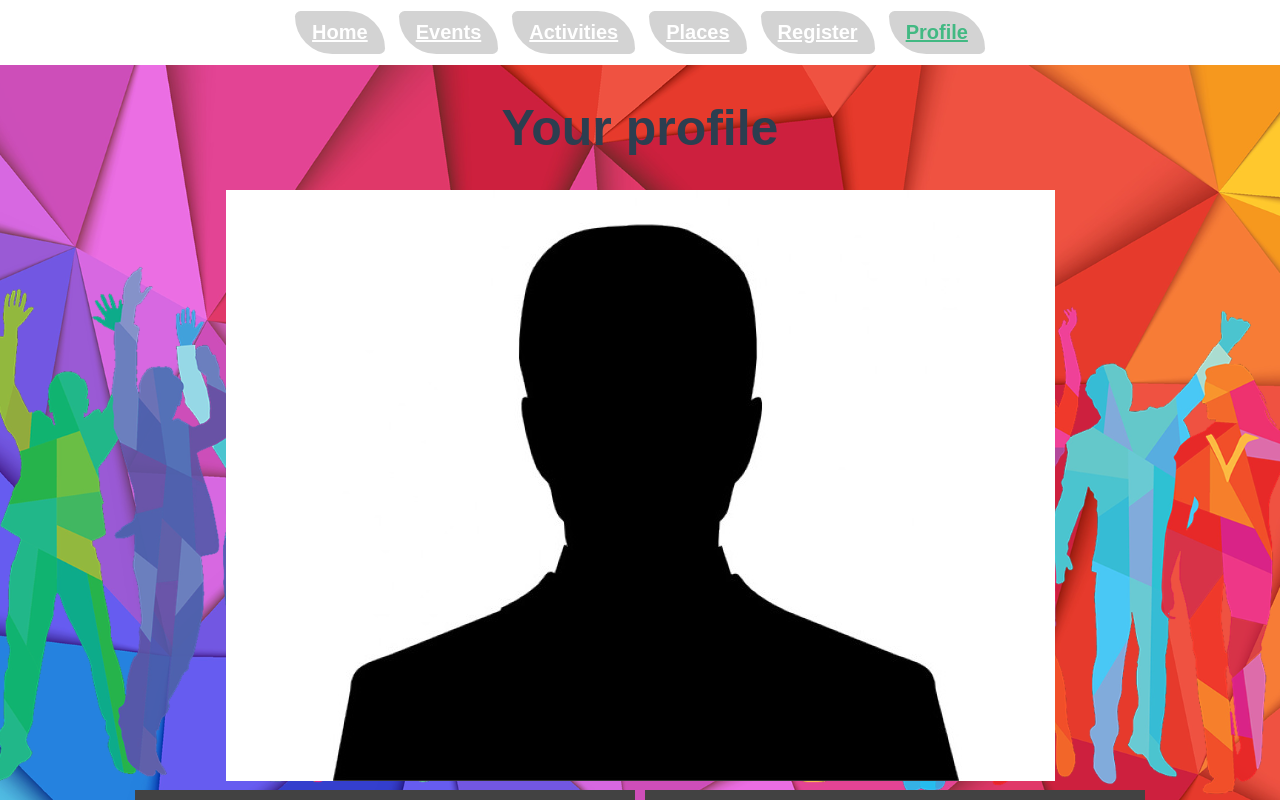
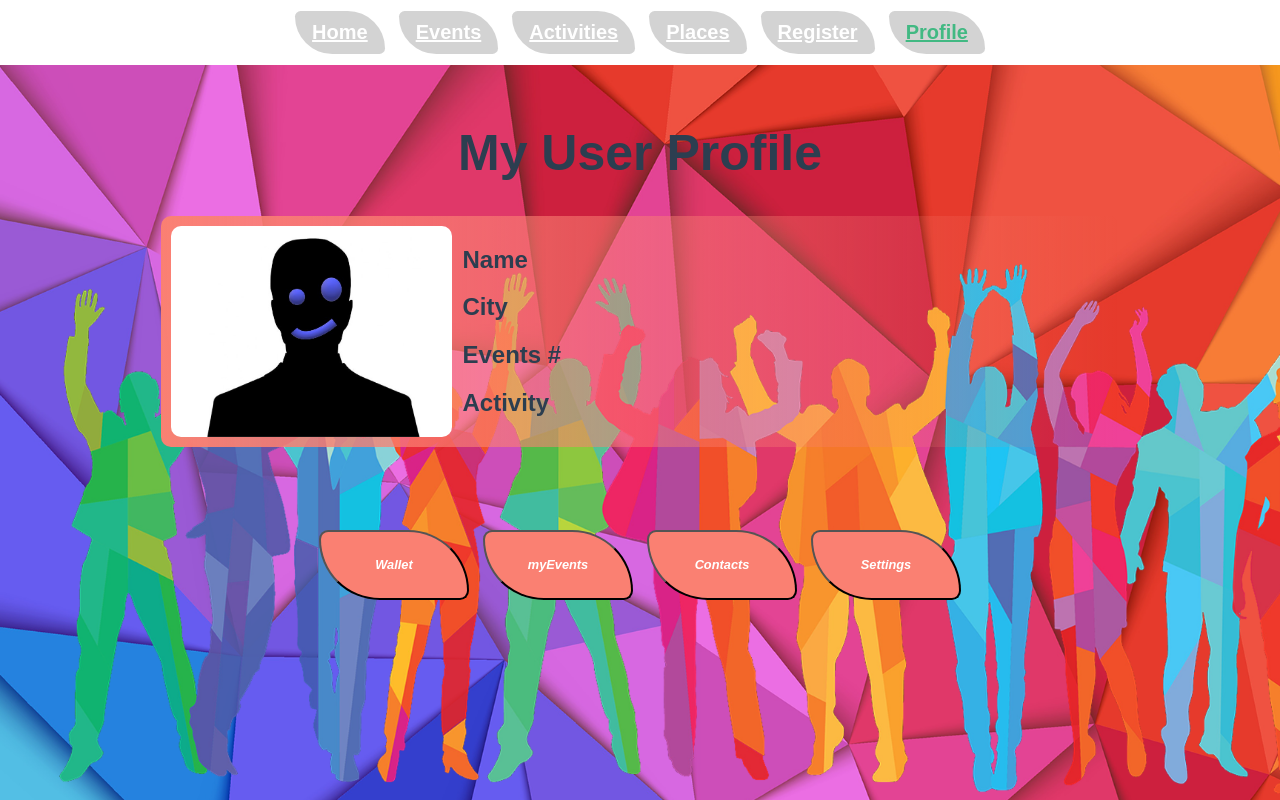
Before and after one commit to ohack38/vue_kurs_test, a Vue app: page /profile in a window 1280 px wide. Shown: the top 800 px of the page. Built offline with nearby package versions, Linux system fonts and the light colour scheme; a web font is replaced by a local one.

Commit message:
Profile Page Styling
Added flexing boxes and styling

```diff
--- a/src/views/ProfileView.vue
+++ b/src/views/ProfileView.vue
@@ -1,33 +1,82 @@
 <template>
   <div id="profile">
-    <h1 style="font-size : 50px">Your profile</h1>
-
-    <img src="../assets/anon.jpg">
-    <br>
-    <button type="button">Wallet</button>
-    <button type="button">Events</button><br>
-    <button type="button">Contacts</button>
-    <button type="button">Settigs</button>
-
-
+    <h1 style="font-size: 50px">My User Profile</h1>
+    <div id="innerProfile">
+      <img id="profilePicture" src="../assets/anon.jpg" />
+      <div id="profileInfo">
+        <h2 class="innerInfo">Name</h2>
+        <h2 class="innerInfo">City</h2>
+        <h2 class="innerInfo">Events #</h2>
+        <h2 class="innerInfo">Activity</h2>
+      </div>
+    </div>
+    <br />
+    <div id="profileLinks">
+      <button class="pButton" type="button">Wallet</button>
+      <button class="pButton" type="button">myEvents</button>
+      <button class="pButton" type="button">Contacts</button>
+      <button class="pButton" type="button">Settings</button>
+    </div>
   </div>
 </template>
 
 <style scoped>
-
-button{
+button {
   width: 150px;
   height: 120px;
   padding: 50px 250px;
   margin: 5px;
-    background-color: #424242;
-    color: white;
-    border: 5px;
   cursor: pointer;
   font-size: 45px;
 }
 button:hover {
-    background-image: linear-gradient(to right, green, lightgreen);
+  background-image: linear-gradient(to right, salmon, white);
+}
+#profile {
+  display: flex;
+  flex-direction: column;
+  justify-content: space-between;
+  align-items: center;
+  padding-top: 2%;
+  max-height: 100%;
+}
+#innerProfile {
+  display: flex;
+  flex-direction: row;
+  background-image: linear-gradient(to right, salmon,rgba(255,255,255,0));
+  padding: 10px;
+  border: none;
+  border-radius: 10px 10px;
+}
+.innerInfo {
+    text-align: left;
+    display: flex;
+    flex-direction: column;
+    margin-left: 10px;
+}
+#profilePicture {
+  max-width: 30%;
+  height: auto;
+  border: none;
+  border-radius: 10px 10px;
 }
 
+#profileLinks {
+  padding-top: 6%;
+  font-size: 2.5vh;
+  justify-content: center;
+  width: 100%;
+  height: 70px;
+}
+.pButton {
+  font-weight: bold;
+  font-style: italic;
+  font-size: 1vw;
+  color: white;
+  height: 100%;
+  background-color: salmon;
+  border-radius: 15px 100px;
+  padding: 10px 17px;
+  margin: 7px;
+}
 </style>
```
Also changed, not shown: src/assets/anon.jpg, 1 other file (tests, documents, lock files or other folders). Lines whose indentation alone changed are shown as unchanged.
